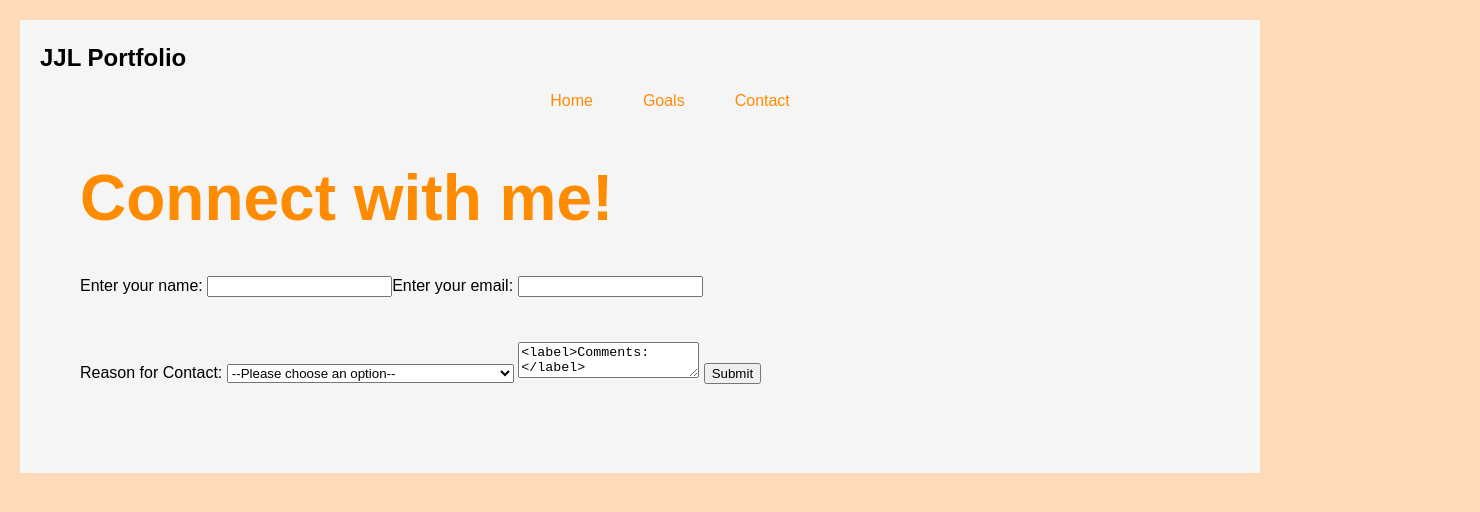
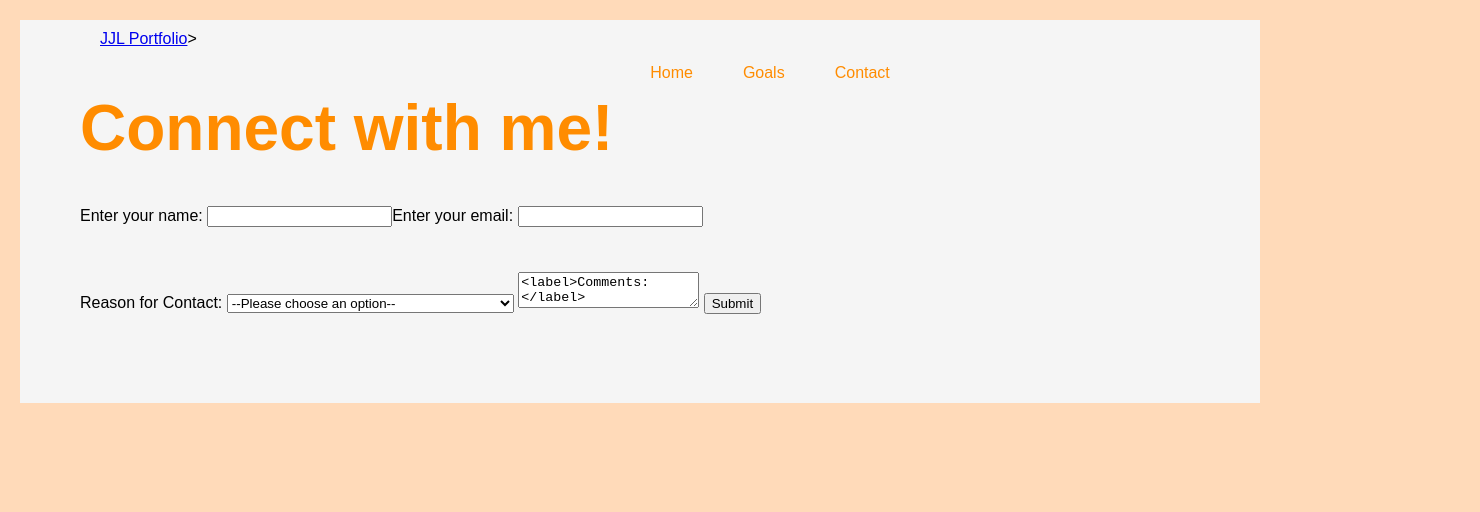
Before and after one commit to lazejess/MI349_final, a plain HTML site: page contact.html in a window 1280 px wide. Shown: the whole page, 1480 px wide, since content can reach past the window. Drawn offline with Linux system fonts and the light colour scheme.

Commit message:
logo and pages togetehr

```diff
--- a/contact.html
+++ b/contact.html
@@ -9,16 +9,14 @@
 </head>
 <body class="contactbody">
     <header>
-        <div class= "sticky">
             <nav>
-                <h6 class="logo"> JJL Portfolio</h6>
+                <a href="#" class="logo">JJL Portfolio</a>>
                 <ul>
                     <li><a href="index.html">Home</a></li>
                     <li><a href="goals.html">Goals</a></li>
                     <li><a href="contact.html">Contact</a></li>
                 </ul>
             </nav>
-        </div>
     </header>
 <section>
     <form>
--- a/style.css
+++ b/style.css
@@ -76,6 +76,16 @@ img{
     max-width: 100%;
 }
 
+header{
+    position:absolute;
+    top: 0;
+    left: 0;
+    width: 100%;
+    padding:30px 100px;
+    display: -webkit-flex 1 1 100%;
+    justify-content: space-between;
+    align-items: center;
+}
 nav ul{
     display: flex;
     justify-content: center;
@@ -123,15 +133,7 @@ article {
     padding: 20px;
     margin: 20px;
 }
-.sticky {
-    position: -webkit-sticky;
-    position: sticky;
-    top: 0;
-}
 
-header {
-    border-bottom: darkorange;
-}
 
 @media (max-width: 300px){
     section{
```
